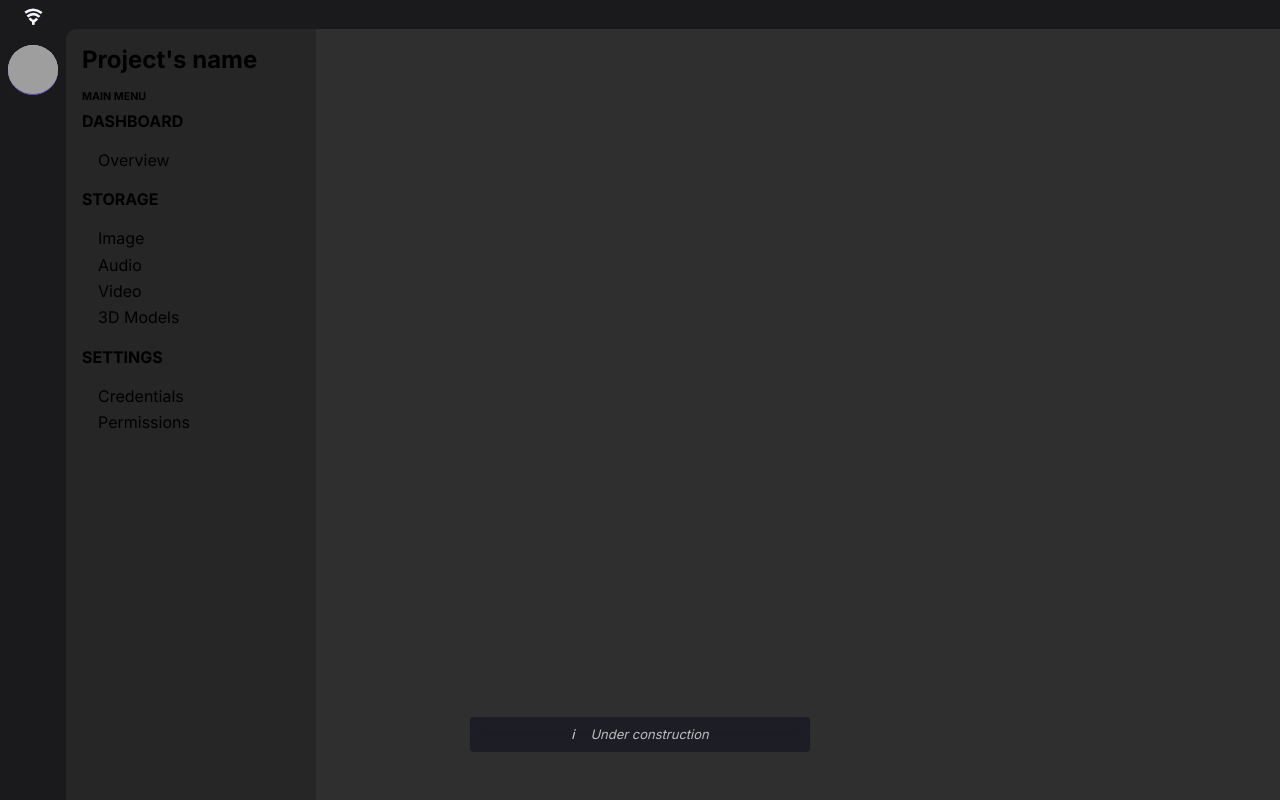
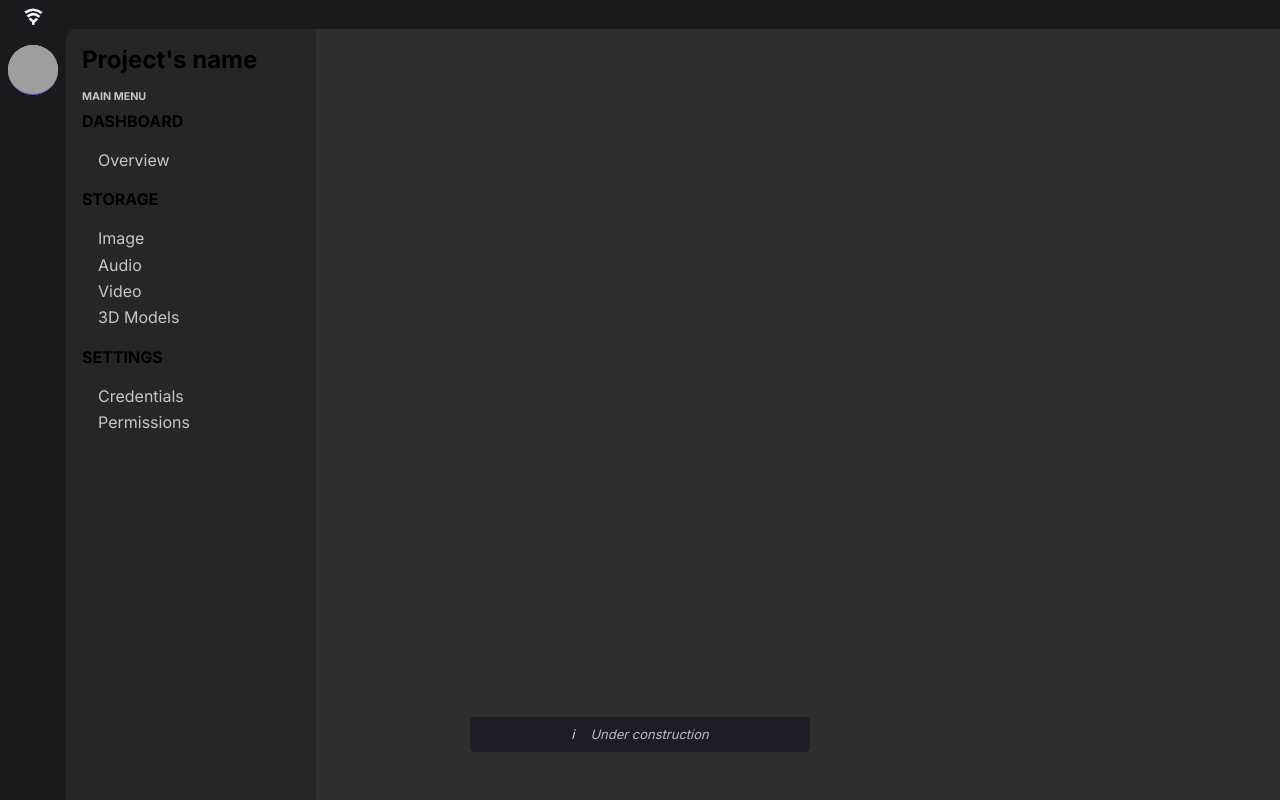
Before and after one commit to GwerhDev/StreamBy-Web, a Next.js app: page /dashboard in a window 1280 px wide. Built offline with nearby package versions, Linux system fonts and the light colour scheme; sample sign-in values are in the browser's storage; grey boxes are pictures that could not be loaded; a web font is replaced by a local one.

Commit message:
dashboard styling

```diff
--- a/src/components/LateralMenu/LateralMenu.module.css
+++ b/src/components/LateralMenu/LateralMenu.module.css
@@ -15,6 +15,10 @@
   flex-direction: column;
 }
 
+.mainMenu h6 {
+  color: rgb(199, 199, 199);
+}
+
 .menuList {
   gap: 0;
   display: flex;
@@ -27,9 +31,11 @@
   padding-right: 1rem;
   padding-top: .2rem;
   padding-bottom: .2rem;
+  color: rgb(199, 199, 199);
 }
 
 .menuList li:hover {
   cursor: pointer;
+  color: rgb(222, 222, 222);
   background-color: rgb(77, 77, 77);
 }
```
